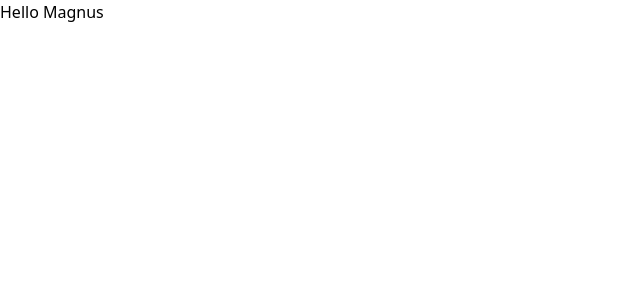
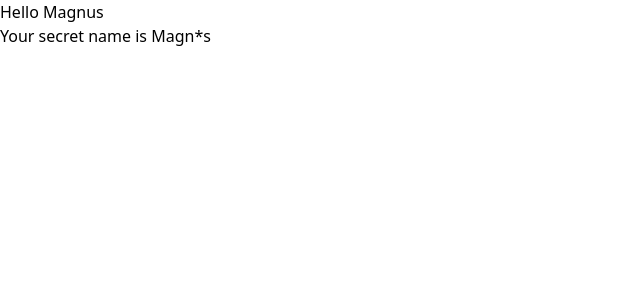
Before and after one commit to mrkarstrom/Svelte5, a SvelteKit app: page / in a window 1280 px wide. Shown: the top 300 px of the page, without its empty margins (0-640 px from the left). Built offline with nearby package versions, Linux system fonts and the light colour scheme.

Commit message:
wip (Header.svelte): Using Javascript functionality.

```diff
--- a/src/routes/Header.svelte
+++ b/src/routes/Header.svelte
@@ -7,6 +7,7 @@
 </script>
 
 <h1>Hello {name}</h1>
+<h1>Your secret name is {name.replace('u', '*')}</h1>
 
 <style>
 </style>
```
